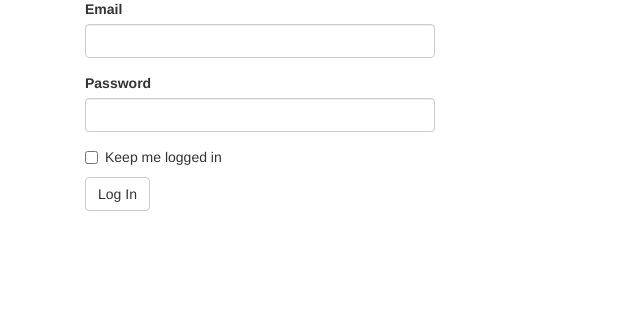
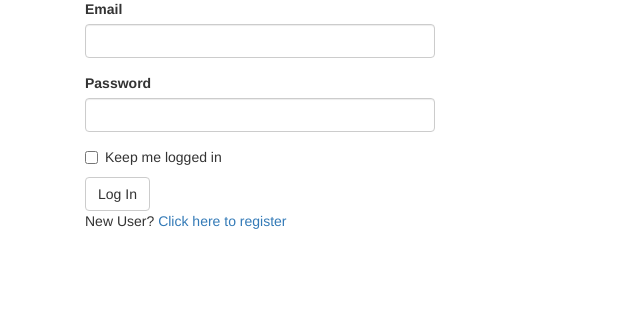
Before and after one commit to kevinbowen777/flask-chat, a Flask app: page /auth/login in a window 1280 px wide. Shown: the part 193-512 px from the top of the page, without its empty margins (0-640 px from the left). Run offline with Flask 2, Linux system fonts and the light colour scheme; some libraries are stand-ins or nearby versions.

Commit message:
Add link to registration page

```diff
--- a/app/templates/auth/login.html
+++ b/app/templates/auth/login.html
@@ -9,5 +9,11 @@
 </div>
 <div class="col-md-4">
     {{ wtf.quick_form(form) }}
+    <p>
+        New User?
+        <a href='{{ url_for('auth.register') }}'>
+            Click here to register
+        </a>
+    </p>
 </div>
 {% endblock %}
```
